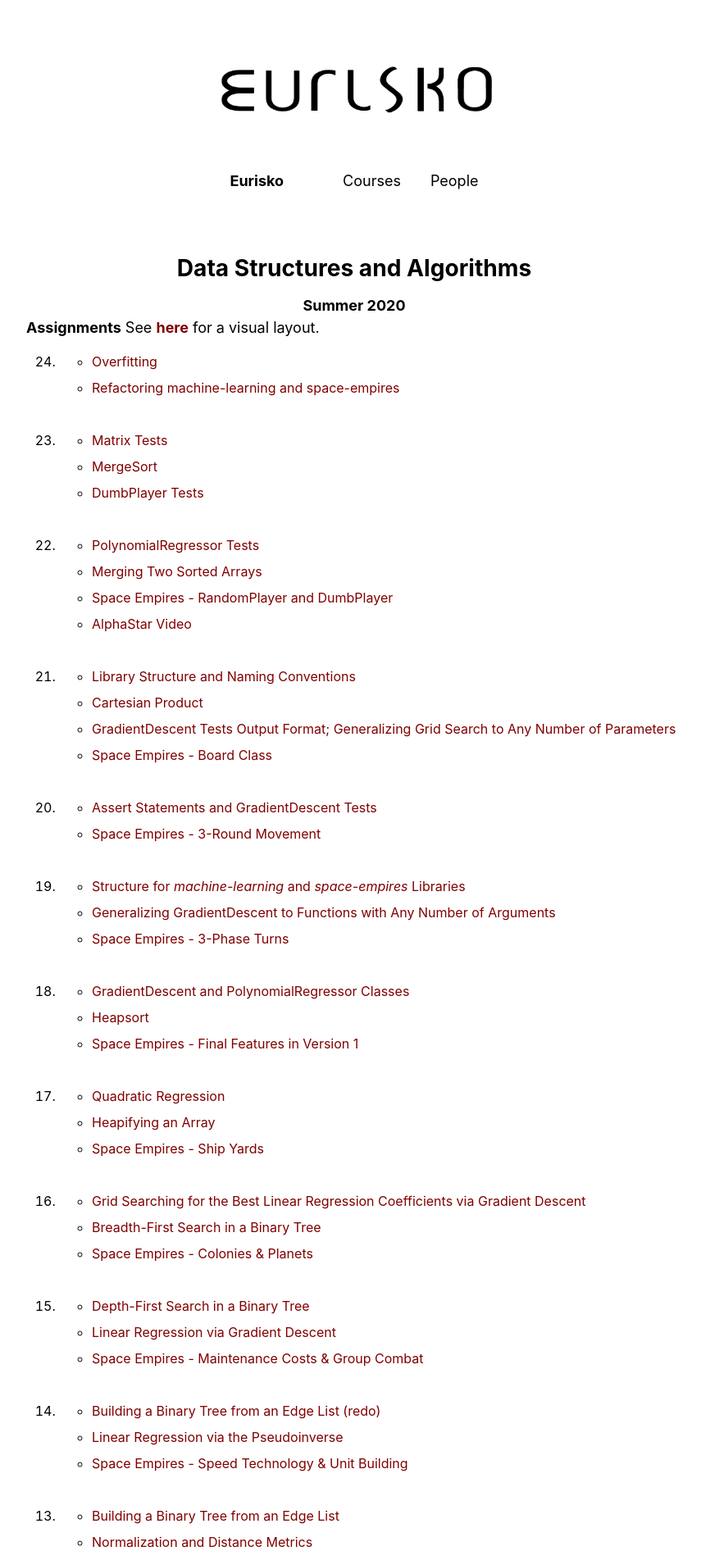
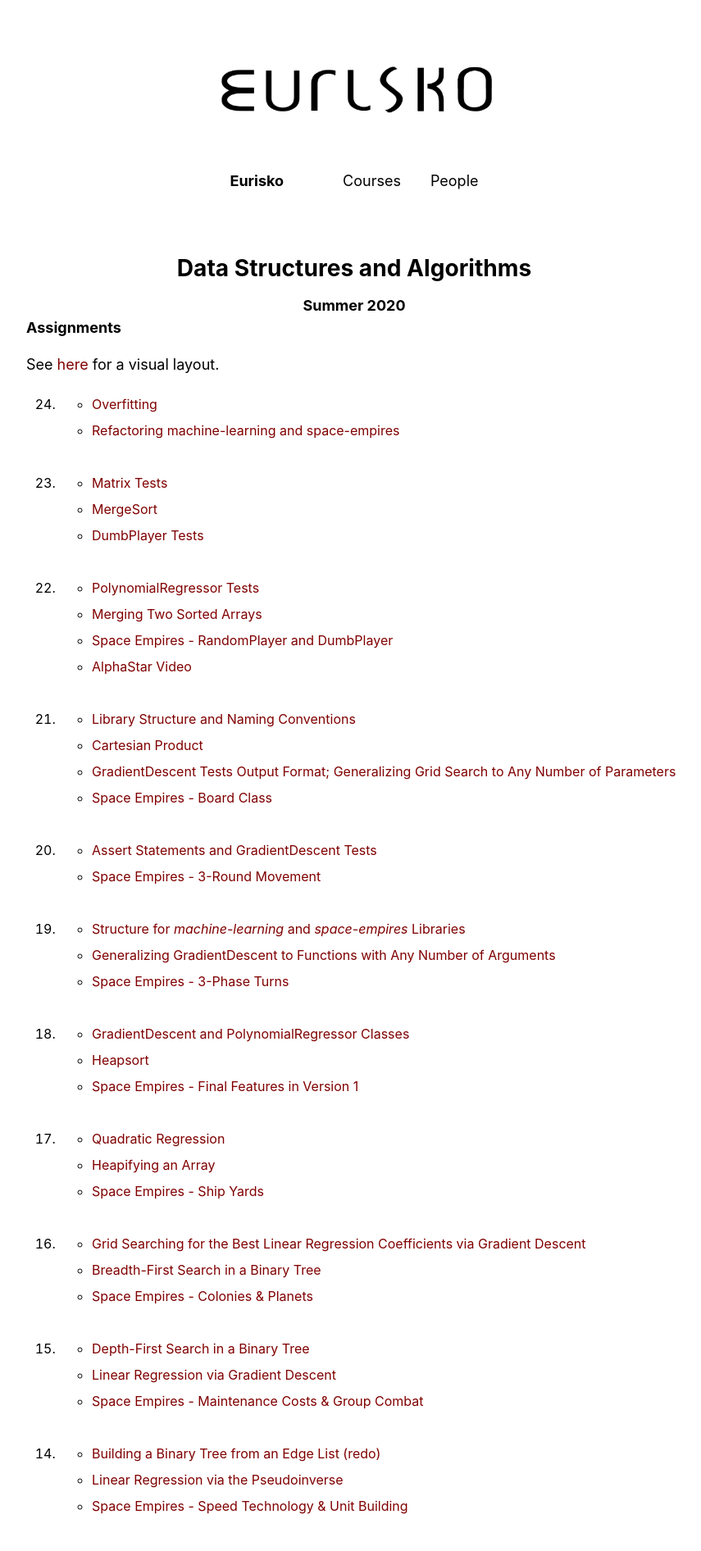
Before and after one commit to skycakjustin/eurisko-us.github.io, a Jekyll site: the page built from _pages/data-structures-and-algorithms-2020-summer.md, in a window 1280 px wide. Shown: the top 1892 px of the page at 82% size, without its empty margins (208-1063 px from the left). Built offline with Jekyll 4.4.1, drawn with Linux system fonts in a browser that asks for light colours.

Commit message:
Update data-structures-and-algorithms-2020-summer.md

```diff
--- a/_pages/data-structures-and-algorithms-2020-summer.md
+++ b/_pages/data-structures-and-algorithms-2020-summer.md
@@ -30,7 +30,7 @@ author_profile: false
 
 <b>Assignments</b>
 
-See <a class="body" target="_blank" href="https://eurisko-us.github.io/files/assignment_graph_iteration_1.html"><b>here</b></a> for a visual layout.
+<p>See <a class="body" target="_blank" href="https://eurisko-us.github.io/files/assignment_graph_iteration_1.html">here</a> for a visual layout.</p>
 
 <font size="3em"><ol reversed>
     <li>
```
